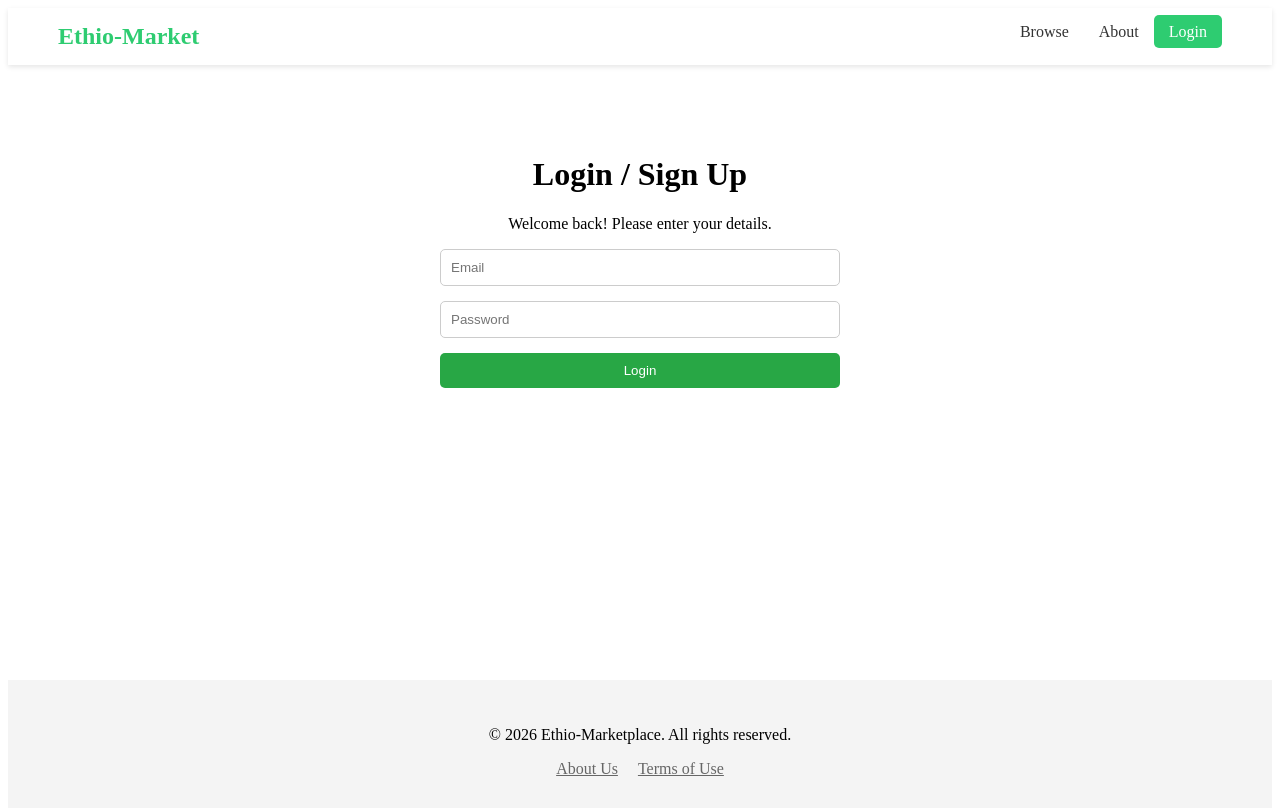
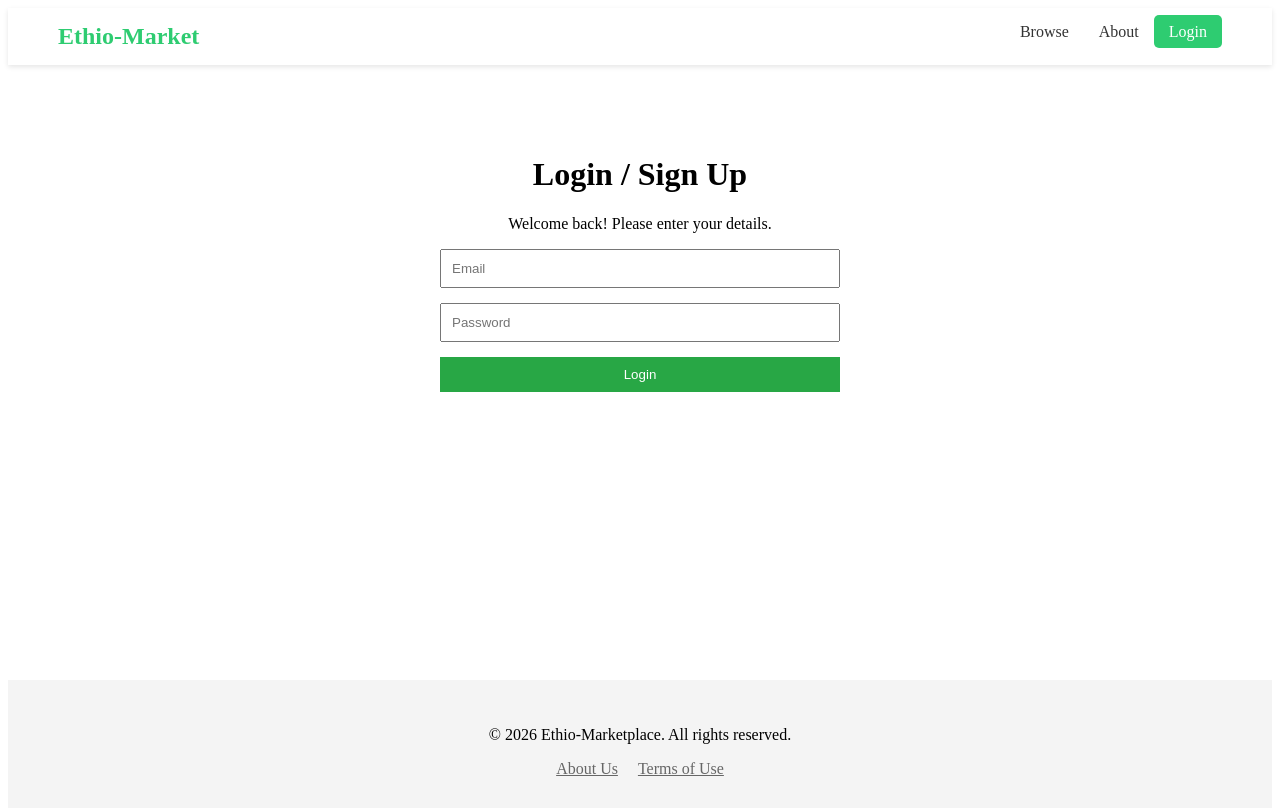
Before and after one commit to hamzeksselman2-ship-it/marketplace-frontend-Final, a React (Create React App) app: page /login in a window 1280 px wide. Shown: the top 812 px of the page. Built offline with nearby package versions, Linux system fonts and the light colour scheme; no server answers; the HTML template or start-up script is replaced by a standard one.

Commit message:
Update AuthPage.js

```diff
--- a/src/pages/AuthPage.js
+++ b/src/pages/AuthPage.js
@@ -3,41 +3,40 @@ import React, { useState } from 'react';
 function AuthPage() {
   const [email, setEmail] = useState('');
   const [password, setPassword] = useState('');
+  const [message, setMessage] = useState('');
 
-  // Netlify ላይ የሞላሻቸውን ስሞች በሙሉ ይሞክራል
-  const BACKEND_URL = process.env.REACT_APP_BACKEND_URL || process.env.VITE_API_URL || "https://marketplace-backend-2uyu.onrender.com";
+  const BACKEND_URL = process.env.REACT_APP_BACKEND_URL || "https://marketplace-backend-2uyu.onrender.com";
 
-  const handleLogin = (e) => {
+  const handleLogin = async (e) => {
     e.preventDefault();
-    console.log("መግቢያ ሙከራ በ:", email);
-    alert("ወደ " + BACKEND_URL + " ለመገናኘት እየሞከርኩ ነው!");
+    setMessage("በመግባት ላይ...");
+    try {
+      const response = await fetch(`${BACKEND_URL}/api/login`, {
+        method: 'POST',
+        headers: { 'Content-Type': 'application/json' },
+        body: JSON.stringify({ email, password }),
+      });
+      const data = await response.json();
+      if (response.ok) {
+        setMessage("እንኳን ደህና መጡ! ወደ ዋናው ገጽ እየወሰድኩዎት ነው...");
+        localStorage.setItem('user', JSON.stringify(data.user));
+        setTimeout(() => window.location.href = '/', 2000);
+      } else {
+        setMessage("ስህተት: " + data.message);
+      }
+    } catch (err) {
+      setMessage("ከባክኤንድ ጋር መገናኘት አልተቻለም።");
+    }
   };
 
   return (
     <div style={{ textAlign: 'center', padding: '50px', maxWidth: '400px', margin: '0 auto' }}>
       <h1>Login / Sign Up</h1>
-      <p>Welcome back! Please enter your details.</p>
-
+      <p>{message || "Welcome back! Please enter your details."}</p>
       <form onSubmit={handleLogin} style={{ display: 'flex', flexDirection: 'column', gap: '15px' }}>
-        <input
-          type="email"
-          placeholder="Email"
-          value={email}
-          onChange={(e) => setEmail(e.target.value)}
-          style={{ padding: '10px', borderRadius: '5px', border: '1px solid #ccc' }}
-          required
-        />
-        <input
-          type="password"
-          placeholder="Password"
-          value={password}
-          onChange={(e) => setPassword(e.target.value)}
-          style={{ padding: '10px', borderRadius: '5px', border: '1px solid #ccc' }}
-          required
-        />
-        <button type="submit" style={{ padding: '10px', backgroundColor: '#28a745', color: 'white', border: 'none', borderRadius: '5px', cursor: 'pointer' }}>
-          Login
-        </button>
+        <input type="email" placeholder="Email" value={email} onChange={(e) => setEmail(e.target.value)} style={{ padding: '10px' }} required />
+        <input type="password" placeholder="Password" value={password} onChange={(e) => setPassword(e.target.value)} style={{ padding: '10px' }} required />
+        <button type="submit" style={{ padding: '10px', backgroundColor: '#28a745', color: 'white', border: 'none', cursor: 'pointer' }}>Login</button>
       </form>
     </div>
   );
```
